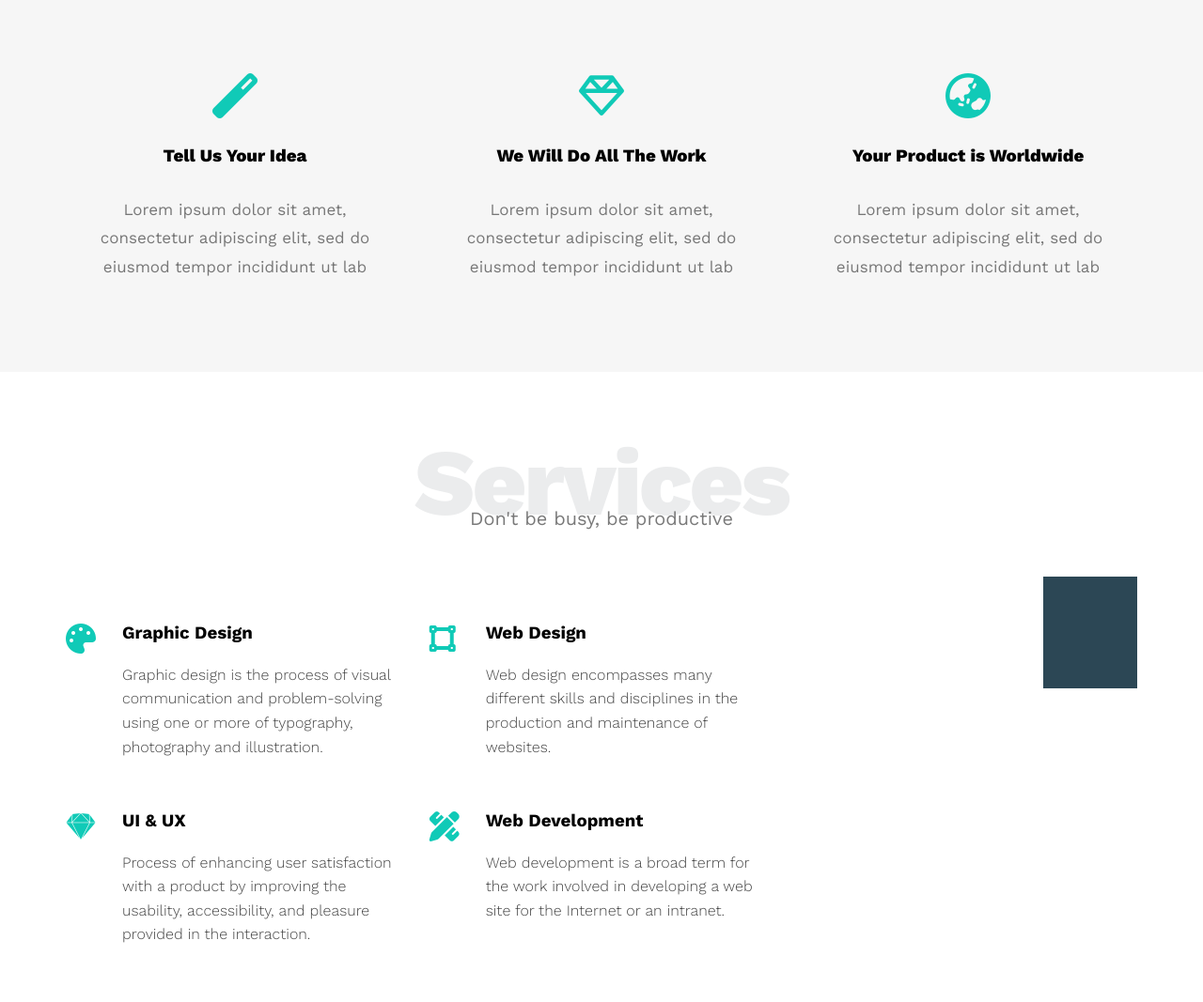
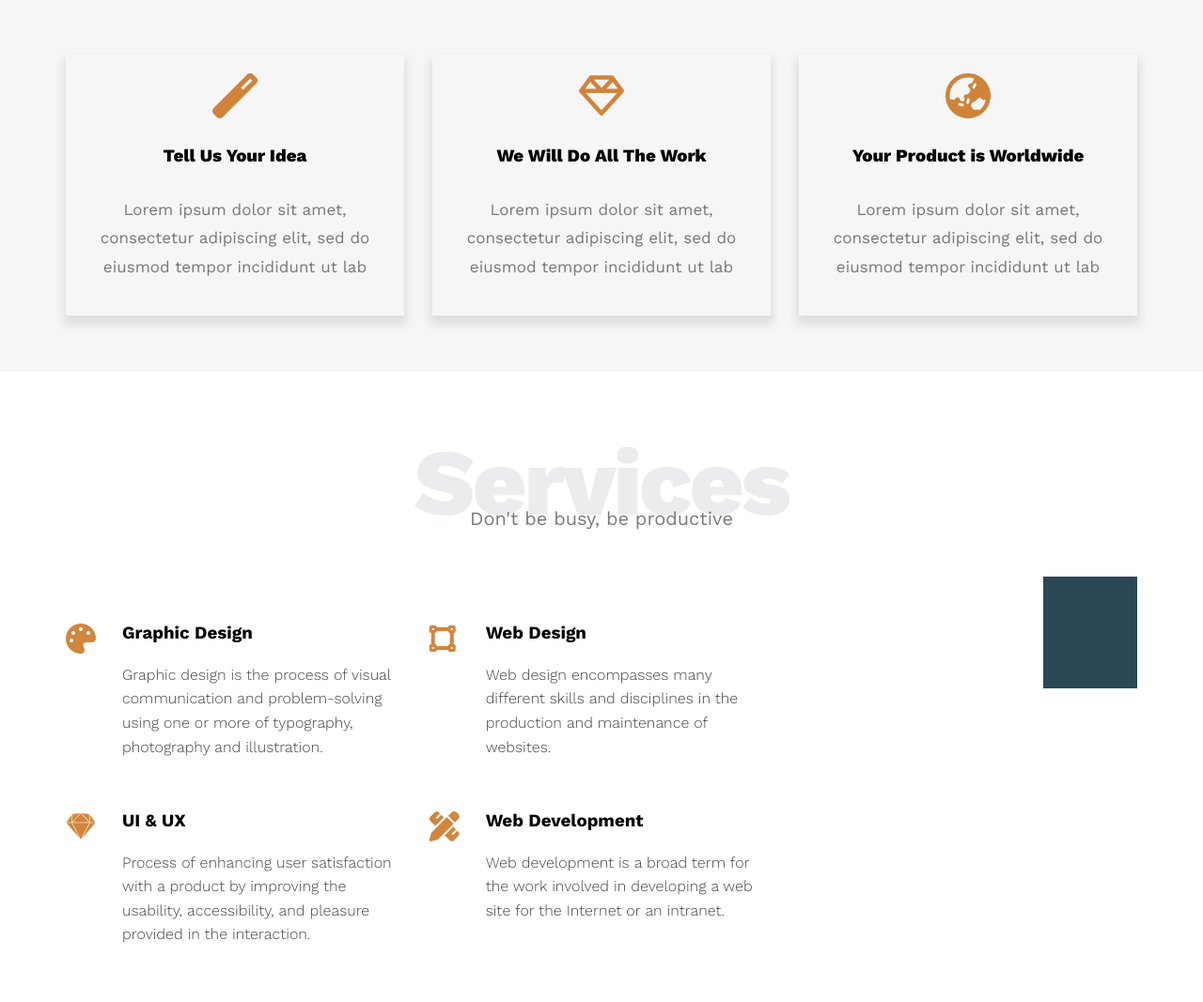
Before and after one commit to Qasim-11/Template-one, a plain HTML site: page index.html in a window 1280 px wide. Shown: the part 858-1925 px from the top of the page at 94% size. Drawn offline with nearby package versions, Linux system fonts and the light colour scheme.

Commit message:
الحمدلله

```diff
--- a/CSS/WebT.css
+++ b/CSS/WebT.css
@@ -1,7 +1,7 @@
 /* Start Variables */
 :root {
     /* #10cab7 */
-    --main-color: #10cab7;
+    --main-color: rgba(199, 102, 12, 0.800);
     --secondary-color: #2c4755;
     --section-padding: 60px;
     --section-background: #f6f6f6;
@@ -201,7 +201,7 @@
   .features .feat {
     padding: 20px;
     text-align: center;
-  }
+    box-shadow: 0px 7px 9px 3px #1919221a;  }
   .features .feat i {
     color: var(--main-color);
   }
```
